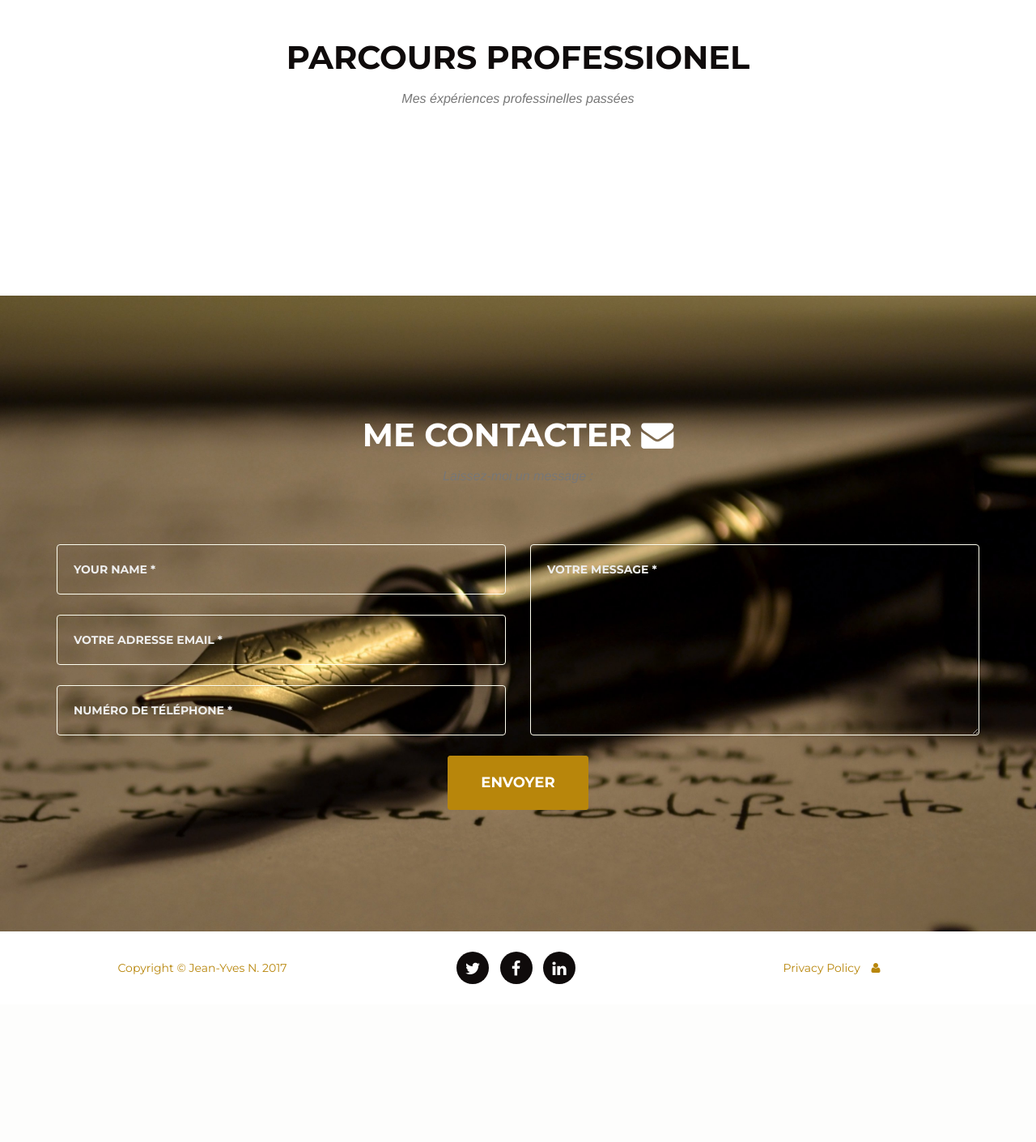
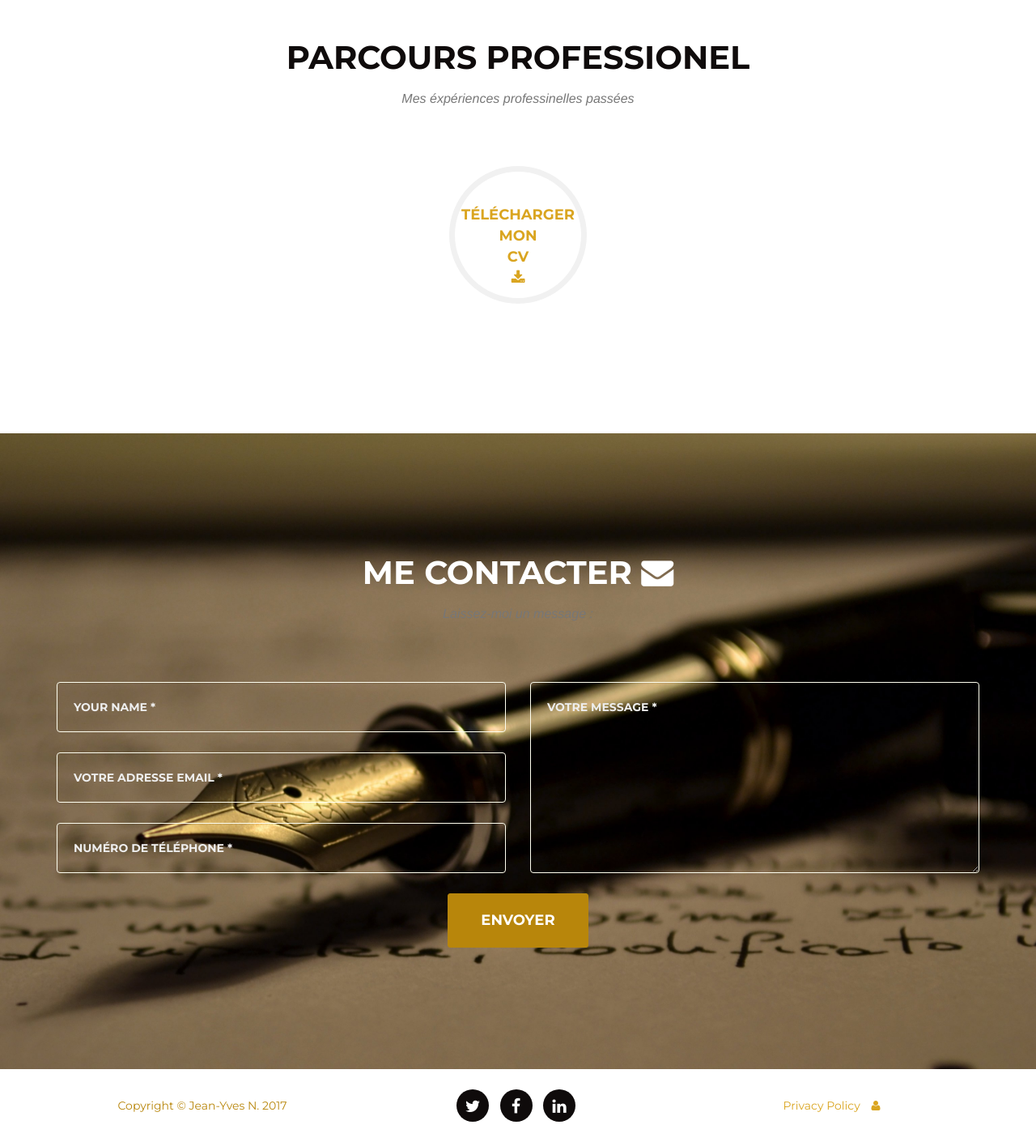
Before and after one commit to Jean-Yves404/CV, a PHP site: page / in a window 1280 px wide. Shown: the part 2840-4250 px from the top of the page at 81% size. Before the commit the page ends 4055 px from the top, so only its background shows below. Run offline with PHP 8.4, Linux system fonts and the light colour scheme; data that the repository does not hold is empty; some libraries are stand-ins or nearby versions; some web fonts are replaced.

Commit message:
Front On Point +  Connexion Admin + Download CV

```diff
--- a/front/css/style_front.css
+++ b/front/css/style_front.css
@@ -143,9 +143,42 @@ a:hover {
 
 /*↓ ↓↓ ------ La SECTION (Partie) A PROPOS (couleur des fa fa et des (primary) a) ↓ ↓↓ ---------- ↓ */
 .text-primary, a {
-    color: #B8860B /*← Nom de la couleur :#B8860B DarkGoldenRod*/;
+    color: #DAA520 /*← Nom de la couleur :#DAA520 GoldenRod*/;
 }
+
 /*↑ ↑↑ ------ La SECTION (Partie) A PROPOS (couleur des fa fa et des (primary) a) ↑ ↑↑ ---------- ↑ */
+
+a, a.active, a:active, a:focus, a:hover { /* ← Gère la le hover sur "Telecharger CV" */
+    outline: 0;
+    text-decoration: none;
+}
+/*                                --------------------------------                                 */
+
+
+/* ↓ ↓↓  La (partie) Section  FORMATION  ↓  ↓↓   ↓ */
+#portfolio .portfolio-item .portfolio-link .portfolio-hover { /* ← Ici je gère le Hover (et la focalisation sur mes formations.) */
+    background: rgba(210, 175, 56, 0.7);
+    position: absolute;
+    width: 100%;
+    height: 100%;
+}
+/* ↑ ↑↑  La (partie) Section  FORMATION  ↑  ↑↑   ↑ */
+
+
+
+
+
+/*↓ ↓↓ ------ La SECTION (Partie) Parcours professionel  ↓ ↓↓ ---------- ↓ */
+
+.timeline > li .timeline-image { /* ← Gère (la couleur) background des petites fenêtres (cercles) li*/
+    color: #fff;
+    text-align: center;
+    background-color: white;
+}
+
+/*↑ ↑↑ ------ La SECTION (Partie) Parcours professionel  ↑ ↑↑ ---------- ↑ */
+
+
 
 
 /*La partie (où il y a le formulaire) pour me contacter ↓ */
--- a/index.php
+++ b/index.php
@@ -33,7 +33,7 @@
     <meta name="description" content="">
     <meta name="author" content="">
 
-    <title>Agency - Start Bootstrap Theme</title>
+    <title>Jean-Yves N. - Intégrateur Développeur web</title>
 
     <!-- Bootstrap Core CSS -->
     <link href="front/vendor/bootstrap/css/bootstrap.min.css" rel="stylesheet">
@@ -93,9 +93,9 @@
                     <li>
                         <a class="page-scroll" href="#contact">Contact</a>
                     </li>
-                    <li>
-                       <a href="#"> <i class="fa fa-user" aria-hidden="true"></i></a>
-                    </li>
+                    <!-- <li>
+                       <a href="admin/authentification.php"> <i class="fa fa-user" aria-hidden="true"></i></a>
+                    </li> -->
                 </ul>
             </div>
             <!-- /.navbar-collapse -->
@@ -332,13 +332,14 @@
                             $i++;
                     }
                      ?>
-                       <!--  <li class="timeline-inverted">
+                        <li class="timeline-inverted">
                             <div class="timeline-image">
-                                <h4>Prenez
+                                <h4>  <a href="docs/cv_jeanyves_n_v4_public.pdf" target="_blank"> Télécharger
                                     <br>mon
-                                    <br>âme !</h4>
+                                    <br>CV
+                                    <br> <i class="fa fa-download" aria-hidden="true"></i> </a></h4>
                             </div>
-                        </li> -->
+                        </li>
                     </ul>
                 </div>
             </div>
@@ -506,7 +507,7 @@
                         <li><a href="#">Privacy Policy</a>
                         </li>
                         <li>
-                        <a href="#"> <i class="fa fa-user" aria-hidden="true"></i></a>
+                        <a href="admin/authentification.php"> <i class="fa fa-user" aria-hidden="true"></i></a>
                         </li>
                     </ul>
                 </div>
```
Also changed, not shown: 2 other files.
